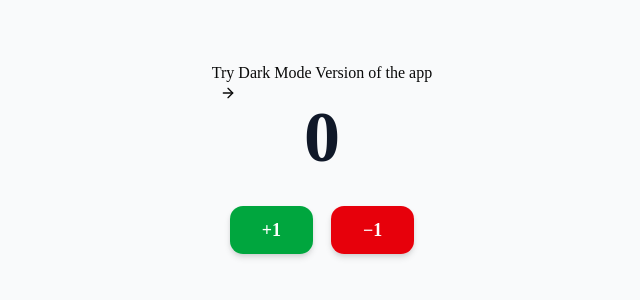
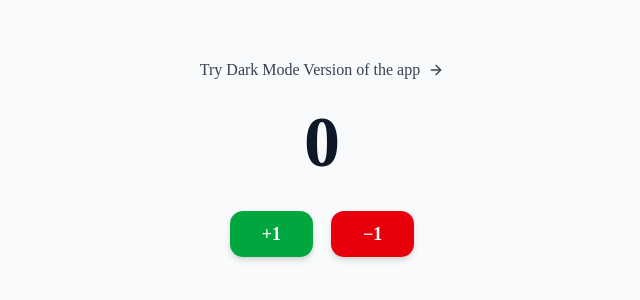
Before and after one commit to PamuletiE/hello-next-v01, a Next.js app: page / in a window 1280 px wide. Shown: the part 242-542 px from the top of the page, without its empty margins (318-958 px from the left). Built offline with nearby package versions, Linux system fonts and the light colour scheme.

Commit message:
Added motivational message and responsiveness

```diff
--- a/app/page.tsx
+++ b/app/page.tsx
@@ -1,6 +1,7 @@
 "use client"
 
 import { useState, useRef, useEffect } from "react"
+import confetti from "canvas-confetti"
 import { Button } from "@/components/ui/button"
 import Link from "next/link"
 import { ArrowRightIcon } from "lucide-react"
@@ -9,31 +10,56 @@ export default function CounterPage() {
   const [count, setCount] = useState(0)
   const [bump, setBump] = useState<"up" | "down" | null>(null)
   const [animKey, setAnimKey] = useState(0)
+  const [message, setMessage] = useState<string | null>(null)
   const prevCountRef = useRef(0)
 
   const increment = () => setCount((prev) => prev + 1)
   const decrement = () => setCount((prev) => Math.max(0, prev - 1))
-  const reset = () => setCount(0)
+  const reset = () => {
+    setCount(0)
+    setMessage(null)
+  }
 
   useEffect(() => {
-    if (prevCountRef.current === count) return
-    setBump(count > prevCountRef.current ? "up" : "down")
+    const prev = prevCountRef.current
+    if (prev === count) return
+
+    setBump(count > prev ? "up" : "down")
     setAnimKey((k) => k + 1)
+
+    if (count >= 5 && prev < 5) {
+      setMessage("Nice! Keep going")
+    } else if (count < 5) {
+      setMessage(null)
+    }
+
+    if (count >= 10 && prev < 10 && typeof window !== "undefined") {
+      confetti({
+        particleCount: 140,
+        spread: 70,
+        origin: { y: 0.6 },
+      })
+    }
+
     prevCountRef.current = count
+
     const t = setTimeout(() => setBump(null), 300)
     return () => clearTimeout(t)
   }, [count])
 
   return (
     <main className="min-h-screen flex flex-col items-center justify-center bg-gray-50 dark:bg-gray-950">
-      <Link href="/experiment">
+      <Link
+        href="/experiment"
+        className="text-gray-700 dark:text-gray-200 hover:text-gray-900 dark:hover:text-gray-50 transition-colors inline-flex items-center"
+      >
         Try Dark Mode Version of the app
         <ArrowRightIcon className="w-4 h-4 ml-2" />
       </Link>
-      <div className="flex flex-col items-center gap-8">
+      <div className="flex flex-col items-center gap-6 mt-6">
         <span
           key={animKey}
-          className={`inline-block text-7xl font-bold text-gray-900 tabular-nums ${
+          className={`inline-block text-5xl sm:text-7xl font-bold text-gray-900 dark:text-gray-100 tabular-nums ${
             bump === "up"
               ? "animate-count-bump-up"
               : bump === "down"
@@ -44,19 +70,25 @@ export default function CounterPage() {
           {count}
         </span>
 
-        <div className="flex flex-col items-center gap-4">
-          <div className="flex items-center gap-4">
+        {message && (
+          <p className="text-lg font-medium text-green-600 dark:text-green-400">
+            {message}
+          </p>
+        )}
+
+        <div className="flex flex-col items-center gap-4 mt-2">
+          <div className="flex flex-col sm:flex-row items-center gap-3 sm:gap-4 w-full">
             <Button
               onClick={increment}
               size="lg"
-              className="bg-green-600 hover:bg-green-700 text-white text-lg font-semibold px-8 py-6 rounded-xl shadow-md transition-all duration-200 hover:shadow-lg"
+              className="bg-green-600 hover:bg-green-700 text-white text-lg font-semibold px-8 py-4 rounded-xl shadow-md transition-all duration-200 hover:shadow-lg min-h-12 min-w-12 w-full sm:w-auto"
             >
               +1
             </Button>
             <Button
               onClick={decrement}
               size="lg"
-              className="bg-red-600 hover:bg-red-700 text-white text-lg font-semibold px-8 py-6 rounded-xl shadow-md transition-all duration-200 hover:shadow-lg"
+              className="bg-red-600 hover:bg-red-700 text-white text-lg font-semibold px-8 py-4 rounded-xl shadow-md transition-all duration-200 hover:shadow-lg min-h-12 min-w-12 w-full sm:w-auto"
             >
               −1
             </Button>
@@ -65,7 +97,7 @@ export default function CounterPage() {
             <Button
               onClick={reset}
               size="lg"
-              className="bg-gray-500 hover:bg-gray-700 text-white text-lg font-semibold px-8 py-6 rounded-xl shadow-md transition-all duration-200 hover:shadow-lg"
+              className="bg-gray-500 hover:bg-gray-700 text-white text-lg font-semibold px-8 py-4 rounded-xl shadow-md transition-all duration-200 hover:shadow-lg min-h-12 min-w-12 w-full sm:w-auto"
             >
               Reset
             </Button>
--- /dev/null
+++ b/types/canvas-confetti.d.ts
@@ -0,0 +1,12 @@
+declare module "canvas-confetti" {
+  export type Origin = { x?: number; y?: number }
+
+  export type Options = {
+    particleCount?: number
+    spread?: number
+    origin?: Origin
+    [key: string]: unknown
+  }
+
+  export default function confetti(options?: Options): Promise<undefined> | null
+}
```
